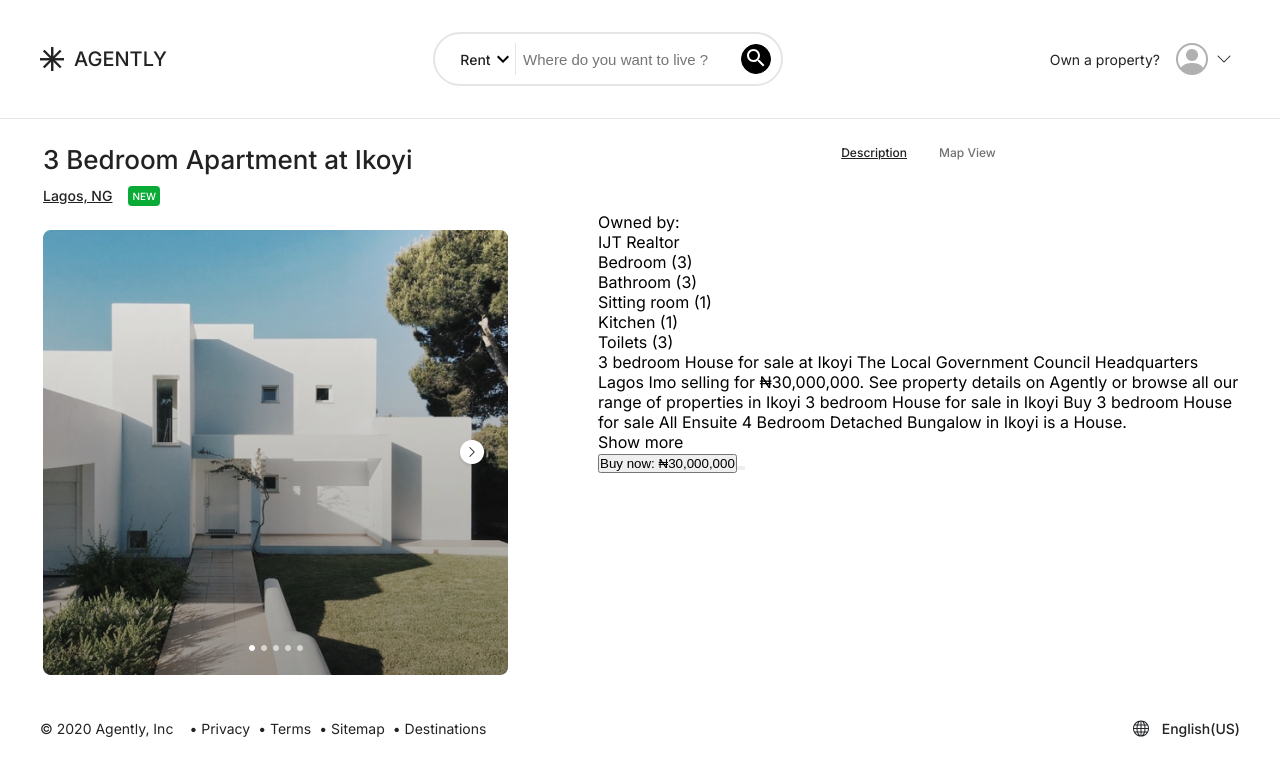
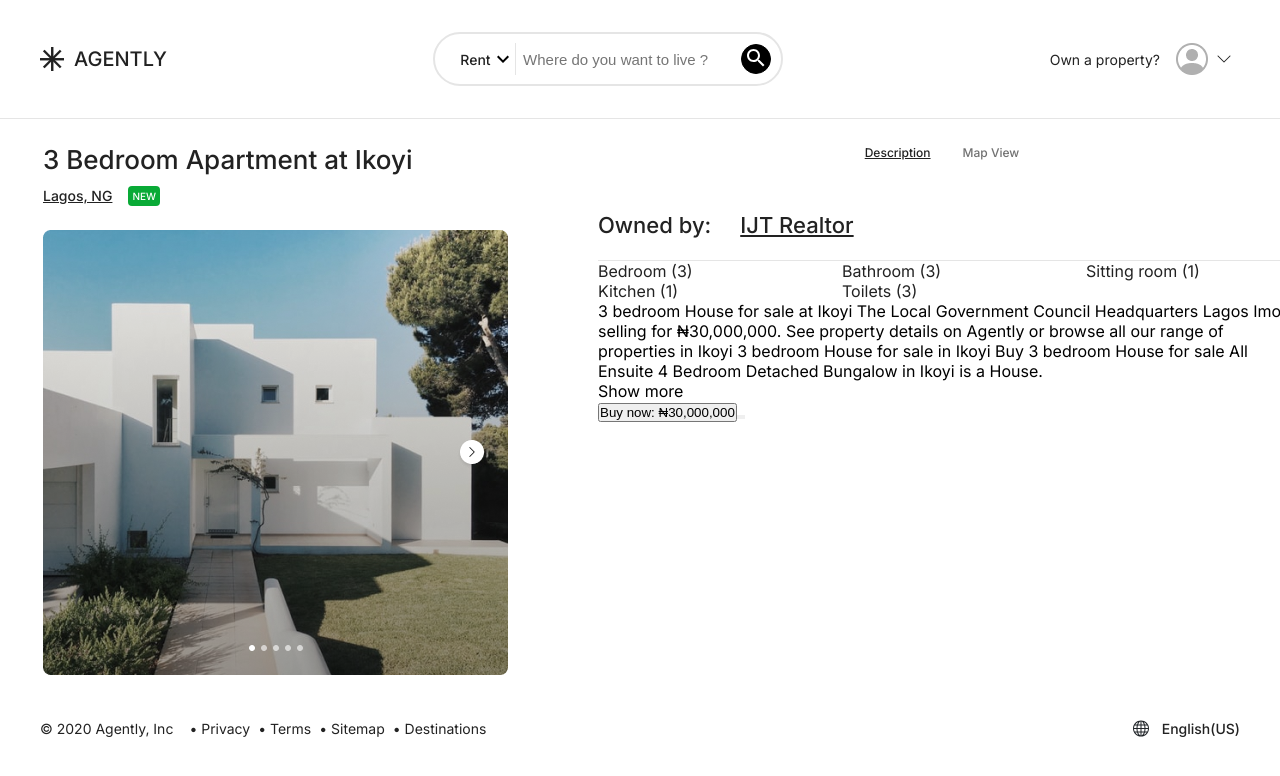
Before and after one commit to davidadediji/dufuna-berlin-lekkiproperty-frontend, a React (Create React App) app: page /property-detail-1 in a window 1280 px wide. Shown: the top 776 px of the page. Built offline with nearby package versions, Linux system fonts and the light colour scheme.

Commit message:
fix alignment

```diff
--- a/src/components/card/Card.tsx
+++ b/src/components/card/Card.tsx
@@ -3,6 +3,7 @@ import Bath from '../../asserts/bath.svg'
 import Bed from '../../asserts/bed.svg'
 import './card-style.css'
 import { cardProps } from '../../interfaces/cardProps'
+import { Link } from 'react-router-dom'
 
 
 
@@ -12,6 +13,8 @@ const Card = (props:cardProps)=>{
         <div className='card-wrapper'>
           {props.cards.map(card=>{
             return(
+                <Link className="no-underline" to='/property-detail-1'>
+
                 <div className="card-container">
                     <div className="card-img">
                         <img src={card.propertyimg}  alt="picture of property" />
@@ -31,6 +34,7 @@ const Card = (props:cardProps)=>{
 
                     </div>
                 </div>
+                </Link>
             );
           })}
         </div>
--- a/src/components/header/Header.tsx
+++ b/src/components/header/Header.tsx
@@ -3,6 +3,9 @@ import Avatar from '../../asserts/person-circle.png'
 import Dropdown from '../../asserts/chevron-down.png'
 import Navbar from '../navbar/Navbar'
 import Search from '../search/Search'
+import {Link} from "react-router-dom";
+
+
 
 
 import './header-style.css'
@@ -21,7 +24,9 @@ const Header = ()=>{
             </div>
 
             <div className='avatar'>
+                <Link className='no-underline' to="/property-1">
                 <span>Own a property?</span>
+                </Link>
                 <img src={Avatar} alt="profile" />
                 <img src={Dropdown} alt="" />
             </div>
--- a/src/components/header/header-style.css
+++ b/src/components/header/header-style.css
@@ -40,3 +40,7 @@
   .avatar > img{
     margin-right: 8px;
   }
+
+  .no-underline{
+    text-decoration: none;
+  }
--- a/src/components/navbar/Navbar.tsx
+++ b/src/components/navbar/Navbar.tsx
@@ -1,5 +1,6 @@
 import ArrowCircleRightOutlinedIcon from '@mui/icons-material/ArrowCircleRightOutlined';
 import FilterAltIcon from '@mui/icons-material/FilterAlt';
+import { Link } from 'react-router-dom';
 import './navbar-style.css'
 const Navbar = ()=>{
     return(
@@ -15,7 +16,11 @@ const Navbar = ()=>{
             <li>Mini Flat</li>
             <li>Shop In a Mall</li>
             <li className='arrow-right'><ArrowCircleRightOutlinedIcon/></li>
-            <li><button className='filter-btn'><FilterAltIcon/>Filters</button></li>
+            <li>
+                <Link className="no-underline" to='/filter'>
+                    <button className='filter-btn'><FilterAltIcon/>Filters</button>
+                </Link>
+            </li>
         </ul>
 
     </nav>
--- a/src/components/property-card-details/PropertyCardDetail.tsx
+++ b/src/components/property-card-details/PropertyCardDetail.tsx
@@ -27,7 +27,7 @@ const PropertyCardDetails = ()=>{
                         <p>Owned by: </p>
                         <p>IJT Realtor</p>
                     </div>
-                    <div>
+                    <div className="property-features">
                         <p>Bedroom (3)</p>
                         <p>Bathroom (3)</p>
                         <p>Sitting room (1)</p>
--- a/src/components/property-card-details/propertycarddetail.css
+++ b/src/components/property-card-details/propertycarddetail.css
@@ -62,10 +62,32 @@
     font-weight: 500;
     font-size: 12px;
     color: #717171;
+}
 
+.property-owned{
+    font-weight: 500;
+    font-size: 22px;
+    line-height: 26px;
+    color: #222222;
+    display: flex;
+    border-bottom:1px solid #e5e5e5 ;
+    padding-bottom: 22px;
+}
+
+.property-owned p:last-child{
+    text-decoration: underline;
+    padding-left:29px ;
+}
+
+.property-features{
+    display: grid;
+    grid-template-columns: 200px 200px 200px;
+    column-gap: 44px;
+    font-weight: 400;
+    font-size: 16px;
+    line-height: 20px;
+    color: #222222;
 }
 
 
-
-
 /* 731 */
```
